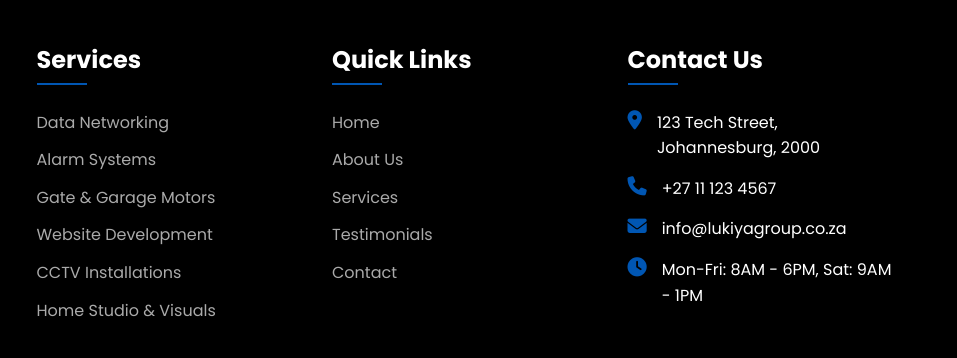
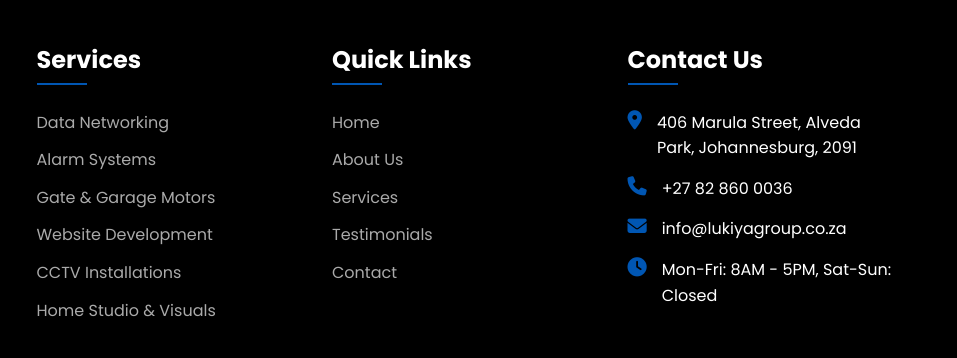
Before and after one commit to Davidk012/lukiyagroup, a plain HTML site: page index.html in a window 1280 px wide. Shown: the part 3277-3635 px from the top of the page, 323-1280 px from the left. Drawn offline with Linux system fonts and the light colour scheme.

Commit message:
Update index.html

```diff
--- a/index.html
+++ b/index.html
@@ -940,11 +940,11 @@
                     <ul class="contact-info">
                         <li>
                             <i class="fas fa-map-marker-alt"></i>
-                            <span>123 Tech Street, Johannesburg, 2000</span>
+                            <span>406 Marula Street, Alveda Park, Johannesburg, 2091</span>
                         </li>
                         <li>
                             <i class="fas fa-phone"></i>
-                            <span>+27 11 123 4567</span>
+                            <span>+27 82 860 0036</span>
                         </li>
                         <li>
                             <i class="fas fa-envelope"></i>
@@ -952,7 +952,7 @@
                         </li>
                         <li>
                             <i class="fas fa-clock"></i>
-                            <span>Mon-Fri: 8AM - 6PM, Sat: 9AM - 1PM</span>
+                            <span>Mon-Fri: 8AM - 5PM, Sat-Sun: Closed</span>
                         </li>
                     </ul>
                 </div>
```
